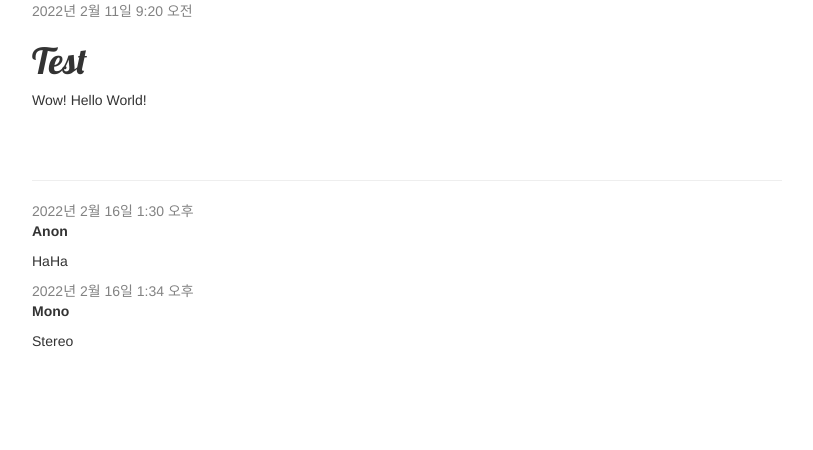
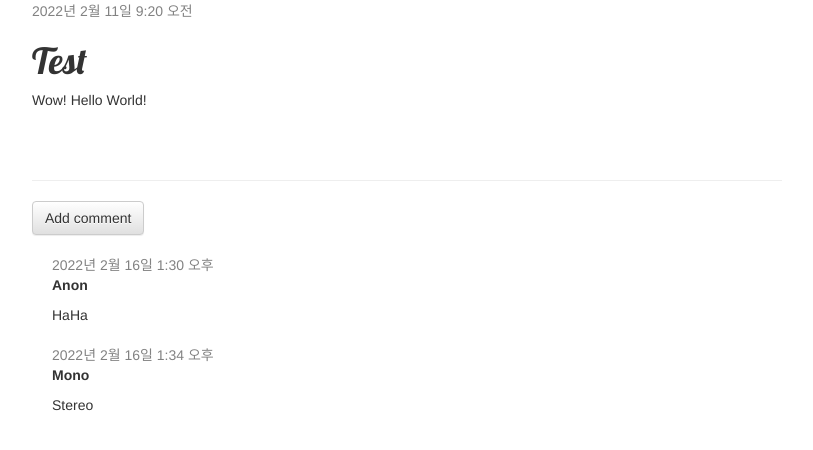
Before and after one commit to NestVail/django_practice, a Django app: page /blog/post/2/ in a window 1280 px wide. Shown: the part 143-593 px from the top of the page, without its empty margins (23-836 px from the left). Run offline with Django 4.2, Linux system fonts and the light colour scheme; data comes from the database, SQL or seed files in the repository; both versions use the stored data as it was after the commit; some libraries are stand-ins or nearby versions.

Commit message:
Add comment function

```diff
--- a/blog/static/css/blog.css
+++ b/blog/static/css/blog.css
@@ -49,3 +49,7 @@ h1, h2, h3, h4 {
     color: crimson;
     font-weight: bold;
 }
+
+.comment {
+    margin: 20px 0px 20px 20px;
+}
--- a/blog/templates/Blog/post_detail.html
+++ b/blog/templates/Blog/post_detail.html
@@ -25,6 +25,8 @@
     <p>{{ post.text | linebreaksbr }}</p>
 </div>
 <hr>
+<a class="btn btn-default" href="{% url 'add_comment_to_post' pk=post.pk %}">
+    Add comment</a>
 {% for comment in post.comments.all %}
     <div class="comment">
         <div class="date">{{ comment.created_date }}</div>
--- a/blog/templates/Blog/post_list.html
+++ b/blog/templates/Blog/post_list.html
@@ -8,6 +8,7 @@
     </div>
     <h1><a href="{% url 'post_detail' pk=post.pk %}">{{ post.title }}</a></h1>
     <p>{{ post.text | linebreaksbr }}</p>
+    <a href="{% url 'post_detail' pk=post.pk %}">Comments: {{ post.comments.count }}</a>
 </div>
 {% empty %}
 <p>Blog에 불러올 글이 없습니다.</p>
--- a/blog/urls.py
+++ b/blog/urls.py
@@ -12,4 +12,6 @@ urlpatterns = [
     path('post/<int:pk>/edit/', views.post_edit, name='post_edit'),
     # http://localhost:8000/blog/post/(pk)/remove
     path('post/<int:pk>/remove/', views.post_remove, name='post_remove'),
+    # http://localhost:8000/blog/post/(pk)/comment
+    path('post/<int:pk>/comment/', views.add_comment_to_post, name='add_comment_to_post'),
 ]
--- a/blog/views.py
+++ b/blog/views.py
@@ -1,7 +1,7 @@
 from django.contrib.auth.decorators import login_required
 from django.shortcuts import render, get_object_or_404, redirect
 from django.utils import timezone
-from .forms import PostModelForm, PostForm
+from .forms import PostModelForm, PostForm, CommentModelForm
 
 from blog.models import Post
 
@@ -73,6 +73,20 @@ def post_remove(request, pk):
     return redirect('post_list_home')
 
 
+def add_comment_to_post(request, pk):
+    post = get_object_or_404(Post, pk=pk)
+    if request.method == "POST":
+        form = CommentModelForm(request.POST)
+        if form.is_valid():
+            comment = form.save(commit=False)
+            comment.post = post  # 댓글이 속한 post 객체를 comment.post에 명시적으로 넘겨줘야함
+            comment.save()
+            return redirect('post_detail', pk=post.pk)
+    else:
+        form = CommentModelForm()
+    return render(request, 'blog/add_comment_to_post.html', {'form': form})
+
+
 # 글 등록 (ModelForm 사용)
 # def post_new_modelform(request):
 #     if request.method == 'POST':
```
Also changed, not shown: blog/forms.py (+7 -1 lines), blog/templates/Blog/add_comment_to_post.html (added, +13 -0 lines), db.sqlite3.
